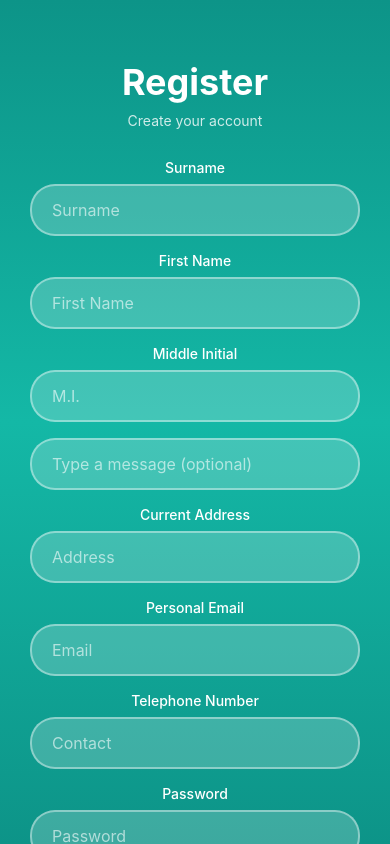
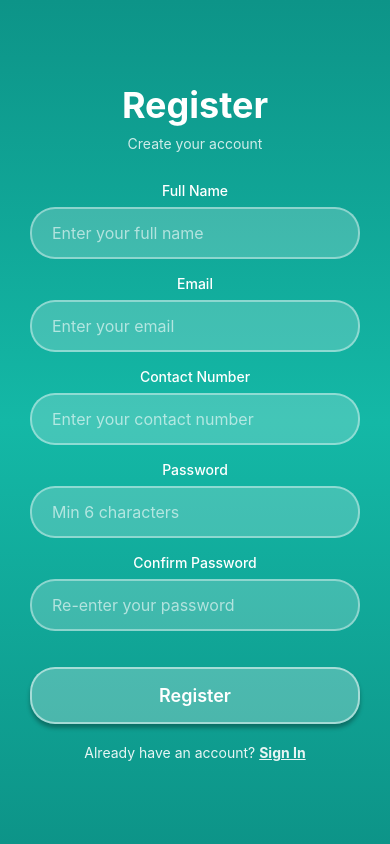
Before and after one commit to LeeDev428/iluna-studio_photobooth-system, a React Native app in the folder mobile-app/: screen /Register in a window 390 px wide. Built offline with nearby package versions, Linux system fonts and the light colour scheme.

Commit message:
Update RegisterScreen.js

```diff
--- a/mobile-app/src/screens/RegisterScreen.js
+++ b/mobile-app/src/screens/RegisterScreen.js
@@ -104,88 +104,52 @@ export default function RegisterScreen({ navigation }) {
 
             {/* Form */}
             <View style={styles.formContainer}>
-              {/* Name Fields */}
+              {/* Error Message */}
+              {error ? (
+                <View style={styles.errorContainer}>
+                  <Text style={styles.errorText}>{error}</Text>
+                </View>
+              ) : null}
+
+              {/* Name Input */}
               <View style={styles.inputContainer}>
-                <Text style={styles.label}>Surname</Text>
+                <Text style={styles.label}>Full Name</Text>
                 <TextInput
                   style={styles.input}
-                  placeholder="Surname"
+                  placeholder="Enter your full name"
                   placeholderTextColor="rgba(255, 255, 255, 0.6)"
-                  value={formData.surname}
-                  onChangeText={(text) => setFormData({...formData, surname: text})}
-                />
-              </View>
-
-              <View style={styles.inputContainer}>
-                <Text style={styles.label}>First Name</Text>
-                <TextInput
-                  style={styles.input}
-                  placeholder="First Name"
-                  placeholderTextColor="rgba(255, 255, 255, 0.6)"
-                  value={formData.firstName}
-                  onChangeText={(text) => setFormData({...formData, firstName: text})}
-                />
-              </View>
-
-              <View style={styles.inputContainer}>
-                <Text style={styles.label}>Middle Initial</Text>
-                <TextInput
-                  style={styles.input}
-                  placeholder="M.I."
-                  placeholderTextColor="rgba(255, 255, 255, 0.6)"
-                  maxLength={2}
-                  value={formData.middleInitial}
-                  onChangeText={(text) => setFormData({...formData, middleInitial: text})}
-                />
-              </View>
-
-              {/* Message Input */}
-              <View style={styles.inputContainer}>
-                <TextInput
-                  style={styles.input}
-                  placeholder="Type a message (optional)"
-                  placeholderTextColor="rgba(255, 255, 255, 0.6)"
-                  value={formData.message}
-                  onChangeText={(text) => setFormData({...formData, message: text})}
-                />
-              </View>
-
-              {/* Address Input */}
-              <View style={styles.inputContainer}>
-                <Text style={styles.label}>Current Address</Text>
-                <TextInput
-                  style={styles.input}
-                  placeholder="Address"
-                  placeholderTextColor="rgba(255, 255, 255, 0.6)"
-                  value={formData.address}
-                  onChangeText={(text) => setFormData({...formData, address: text})}
+                  value={formData.name}
+                  onChangeText={(text) => setFormData({...formData, name: text})}
+                  editable={!loading}
                 />
               </View>
 
               {/* Email Input */}
               <View style={styles.inputContainer}>
-                <Text style={styles.label}>Personal Email</Text>
+                <Text style={styles.label}>Email</Text>
                 <TextInput
                   style={styles.input}
-                  placeholder="Email"
+                  placeholder="Enter your email"
                   placeholderTextColor="rgba(255, 255, 255, 0.6)"
                   keyboardType="email-address"
                   autoCapitalize="none"
                   value={formData.email}
                   onChangeText={(text) => setFormData({...formData, email: text})}
+                  editable={!loading}
                 />
               </View>
 
               {/* Contact Input */}
               <View style={styles.inputContainer}>
-                <Text style={styles.label}>Telephone Number</Text>
+                <Text style={styles.label}>Contact Number</Text>
                 <TextInput
                   style={styles.input}
-                  placeholder="Contact"
+                  placeholder="Enter your contact number"
                   placeholderTextColor="rgba(255, 255, 255, 0.6)"
                   keyboardType="phone-pad"
                   value={formData.contact}
                   onChangeText={(text) => setFormData({...formData, contact: text})}
+                  editable={!loading}
                 />
               </View>
 
@@ -194,11 +158,12 @@ export default function RegisterScreen({ navigation }) {
                 <Text style={styles.label}>Password</Text>
                 <TextInput
                   style={styles.input}
-                  placeholder="Password"
+                  placeholder="Min 6 characters"
                   placeholderTextColor="rgba(255, 255, 255, 0.6)"
                   secureTextEntry
                   value={formData.password}
                   onChangeText={(text) => setFormData({...formData, password: text})}
+                  editable={!loading}
                 />
               </View>
 
@@ -207,21 +172,25 @@ export default function RegisterScreen({ navigation }) {
                 <Text style={styles.label}>Confirm Password</Text>
                 <TextInput
                   style={styles.input}
-                  placeholder="Confirm Password"
+                  placeholder="Re-enter your password"
                   placeholderTextColor="rgba(255, 255, 255, 0.6)"
                   secureTextEntry
                   value={formData.confirmPassword}
                   onChangeText={(text) => setFormData({...formData, confirmPassword: text})}
+                  editable={!loading}
                 />
               </View>
 
               {/* Submit Button */}
               <TouchableOpacity
-                style={styles.button}
+                style={[styles.button, loading && styles.buttonDisabled]}
                 onPress={handleRegister}
                 activeOpacity={0.8}
+                disabled={loading}
               >
-                <Text style={styles.buttonText}>Click to Register</Text>
+                <Text style={styles.buttonText}>
+                  {loading ? 'Registering...' : 'Register'}
+                </Text>
               </TouchableOpacity>
 
               {/* Sign In Link */}
@@ -247,26 +216,6 @@ const styles = StyleSheet.create({
   },
   gradient: {
     flex: 1,
-  },
-  timeContainer: {
-    position: 'absolute',
-    top: 10,
-    left: 20,
-    zIndex: 10,
-  },
-  timeText: {
-    fontSize: 16,
-    color: '#FFFFFF',
-    fontWeight: '500',
-  },
-  bellContainer: {
-    position: 'absolute',
-    top: 10,
-    right: 20,
-    zIndex: 10,
-  },
-  bellIcon: {
-    fontSize: 20,
   },
   keyboardView: {
     flex: 1,
@@ -294,6 +243,20 @@ const styles = StyleSheet.create({
   },
   formContainer: {
     width: '100%',
+  },
+  errorContainer: {
+    backgroundColor: 'rgba(239, 68, 68, 0.2)',
+    borderWidth: 1,
+    borderColor: 'rgba(239, 68, 68, 0.5)',
+    borderRadius: 10,
+    padding: 12,
+    marginBottom: 20,
+  },
+  errorText: {
+    color: '#FFF',
+    fontSize: 14,
+    textAlign: 'center',
+    fontWeight: '500',
   },
   inputContainer: {
     marginBottom: 16,
@@ -337,6 +300,9 @@ const styles = StyleSheet.create({
     fontWeight: '600',
     textAlign: 'center',
   },
+  buttonDisabled: {
+    opacity: 0.6,
+  },
   signInLink: {
     marginTop: 20,
     alignItems: 'center',
```
